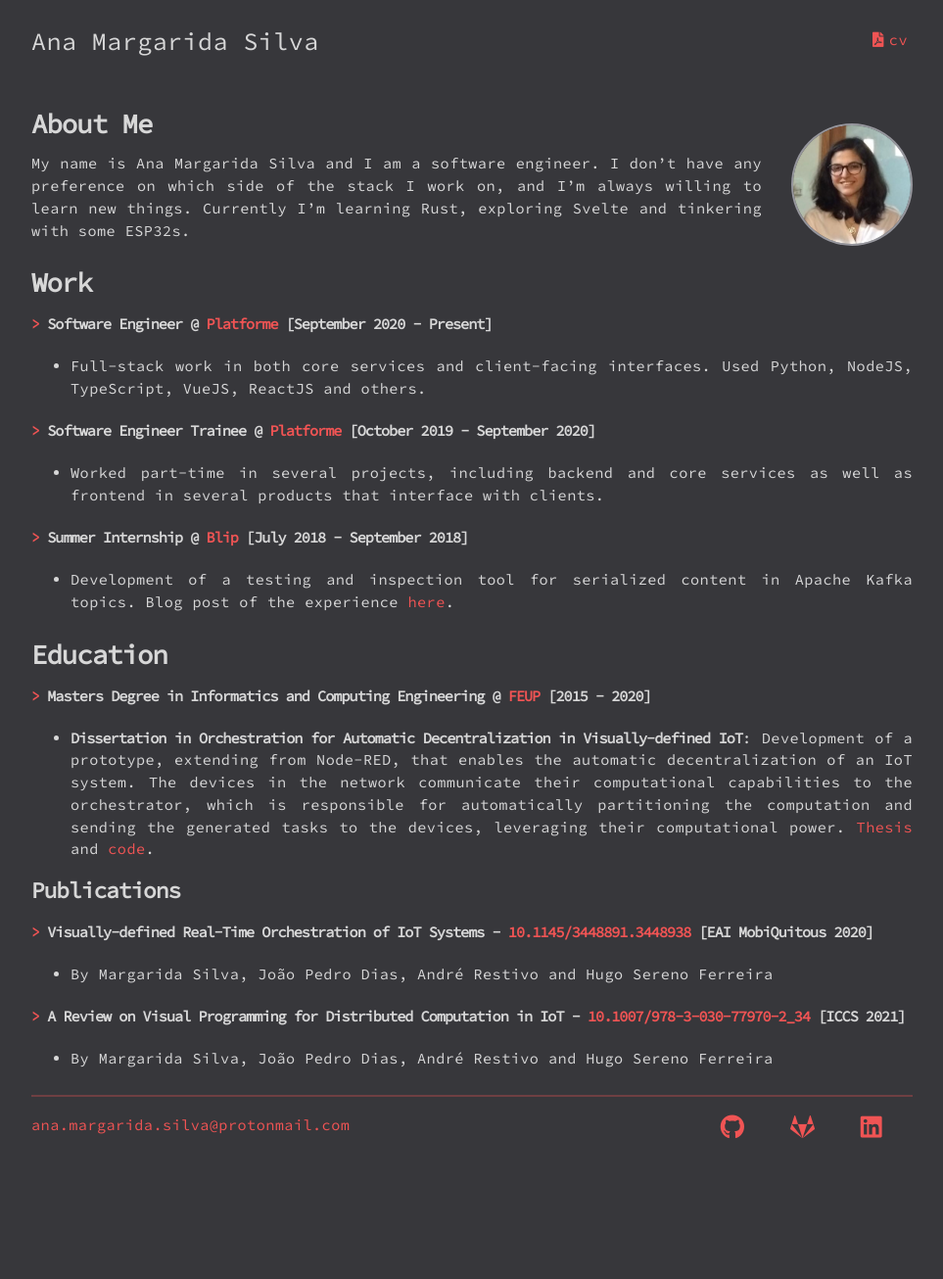
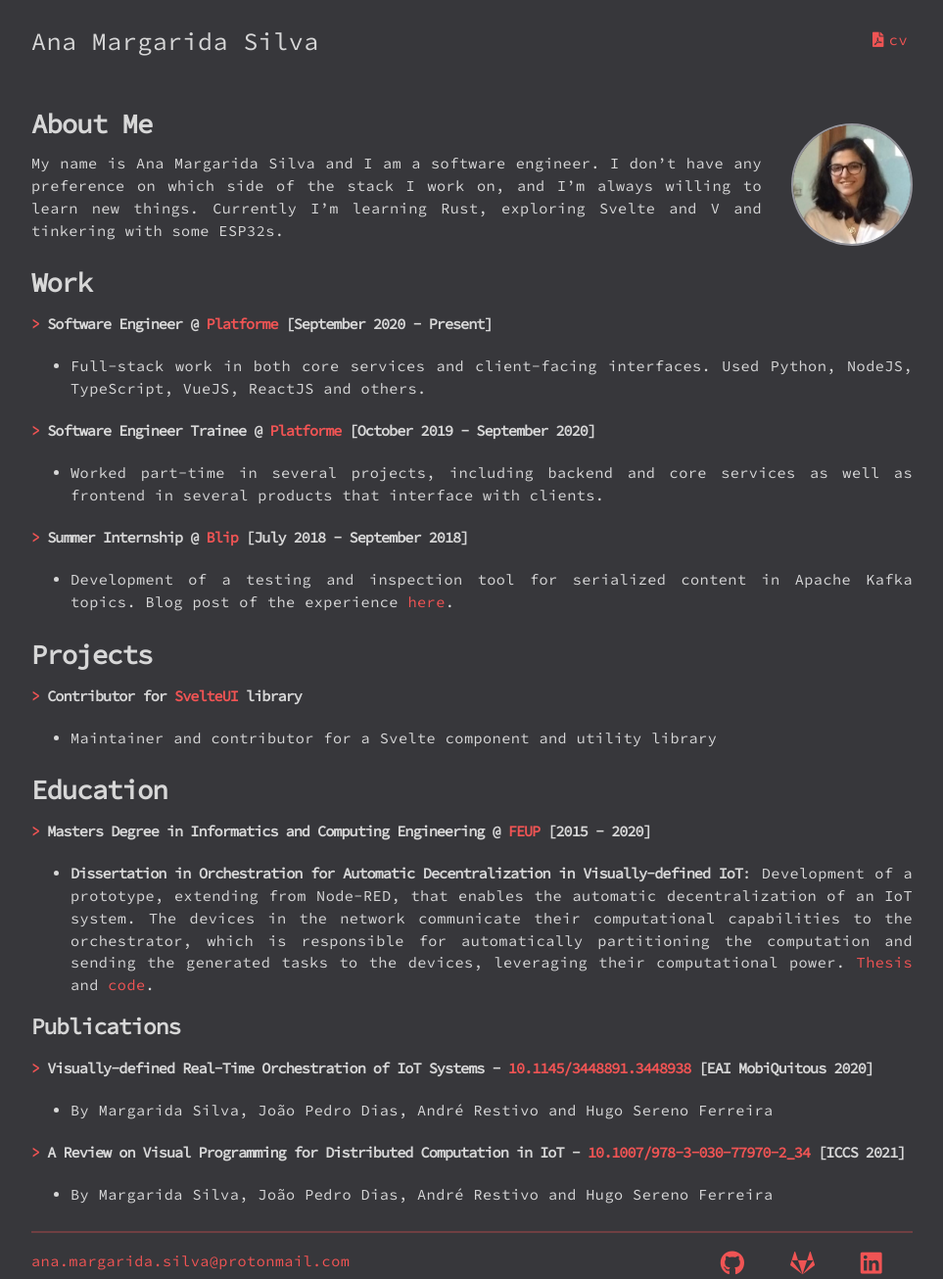
Before and after one commit to BeeMargarida/BeeMargarida.github.io, a Jekyll site: the page built from index.md, in a window 1280 px wide. Shown: the whole page at 98% size, without its empty margins (158-1121 px from the left). Built offline with Jekyll 4.4.1, drawn with Linux system fonts in a browser that asks for light colours; nearby versions of some CDN libraries; before the commit the page ends 1167 px from its top, so only the background shows below that.

Commit message:
feat: update profile

```diff
--- a/index.md
+++ b/index.md
@@ -8,7 +8,7 @@
 
 <img class="profile-picture" src="../images/photo.jpg" alt="Profile picture">
 
-My name is Ana Margarida Silva and I am a software engineer. I don't have any preference on which side of the stack I work on, and I'm always willing to learn new things. Currently I'm learning Rust, exploring Svelte and tinkering with some ESP32s.
+My name is Ana Margarida Silva and I am a software engineer. I don't have any preference on which side of the stack I work on, and I'm always willing to learn new things. Currently I'm learning Rust, exploring Svelte and V and tinkering with some ESP32s.
 
 # Work
 
@@ -20,6 +20,11 @@
 
 #### <span class="title-intro">></span> **Summer Internship** @ [Blip](https://blip.pt/) [July 2018 - September 2018]
 * Development of a testing and inspection tool for serialized content in Apache Kafka topics. Blog post of the experience [here](https://ppb.technology/2018/09/18/a-summer-internship-at-paddypowerbetfair/).
+
+# Projects
+
+#### <span class="title-intro">></span> Contributor for [SvelteUI](https://www.svelteui.org/) library
+* Maintainer and contributor for a Svelte component and utility library
 
 # Education
 
```
